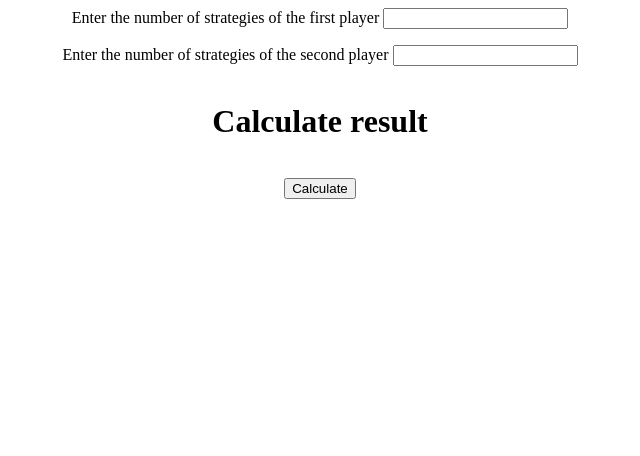
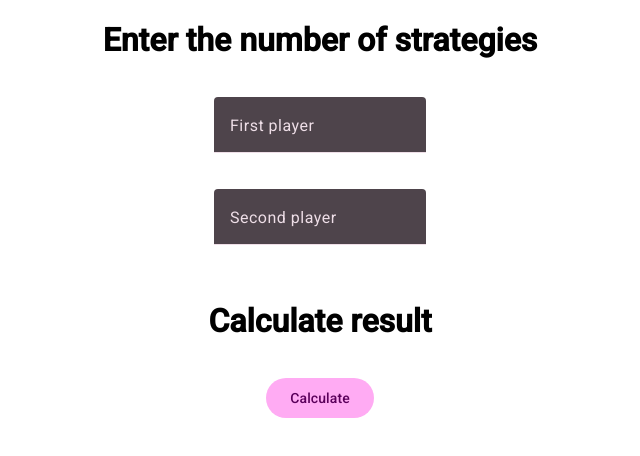
Before and after one commit to Qyea/approximate-method, an Angular app: page / in a window 1280 px wide. Shown: the top 456 px of the page, without its empty margins (320-960 px from the left). Built offline with nearby package versions, Linux system fonts and the light colour scheme.

Commit message:
Enabling the Material-UI

```diff
--- a/angular.json
+++ b/angular.json
@@ -25,7 +25,10 @@
             "tsConfig": "tsconfig.app.json",
             "inlineStyleLanguage": "scss",
             "assets": ["src/favicon.ico", "src/assets"],
-            "styles": ["src/styles.scss"],
+            "styles": [
+              "@angular/material/prebuilt-themes/magenta-violet.css",
+              "src/styles.scss"
+            ],
             "scripts": []
           },
           "configurations": {
@@ -77,7 +80,10 @@
             "tsConfig": "tsconfig.spec.json",
             "inlineStyleLanguage": "scss",
             "assets": ["src/favicon.ico", "src/assets"],
-            "styles": ["src/styles.scss"],
+            "styles": [
+              "@angular/material/prebuilt-themes/magenta-violet.css",
+              "src/styles.scss"
+            ],
             "scripts": []
           }
         }
--- a/src/app/app.component.html
+++ b/src/app/app.component.html
@@ -1,11 +1,12 @@
 <main class="app-wrapper">
+  <h1>Enter the number of strategies</h1>
   <app-dimension-input
     [(value)]="rows"
-    label="Enter the number of strategies of the first player"
+    label="First player"
   ></app-dimension-input>
   <app-dimension-input
     [(value)]="columns"
-    label="Enter the number of strategies of the second player"
+    label="Second player"
   ></app-dimension-input>
 
   @if(rows && columns){
@@ -13,7 +14,12 @@
   }
 
   <h1>Calculate result</h1>
-  <button (click)="getResult()">Calculate</button>
+  <button
+    class="app-button"
+    mat-flat-button
+    color="primary"
+    (click)="getResult()"
+  >
+    Calculate
+  </button>
 </main>
-
-<router-outlet />
--- a/src/app/app.component.scss
+++ b/src/app/app.component.scss
@@ -5,3 +5,7 @@
   align-items: center;
   gap: 1rem;
 }
+
+.app-button {
+  background-color: aqua;
+}
--- a/src/app/app.component.ts
+++ b/src/app/app.component.ts
@@ -1,13 +1,12 @@
 import { Component, inject } from '@angular/core';
-import { RouterOutlet } from '@angular/router';
 import { MatrixTableComponent } from './common-ui/matrix-table/matrix-table.component';
 import { DimensionInputComponent } from './common-ui/dimension-input/dimension-input.component';
 import { MatrixCalculatorService } from './data/services/matrix-calculator.service';
+import { MatButtonModule } from '@angular/material/button';
 
 @Component({
   selector: 'app-root',
-  standalone: true,
-  imports: [RouterOutlet, MatrixTableComponent, DimensionInputComponent],
+  imports: [MatrixTableComponent, DimensionInputComponent, MatButtonModule],
   templateUrl: './app.component.html',
   styleUrl: './app.component.scss',
 })
--- a/src/app/app.config.ts
+++ b/src/app/app.config.ts
@@ -2,7 +2,8 @@ import { ApplicationConfig } from '@angular/core';
 import { provideRouter } from '@angular/router';
 
 import { routes } from './app.routes';
+import { provideAnimationsAsync } from '@angular/platform-browser/animations/async';
 
 export const appConfig: ApplicationConfig = {
-  providers: [provideRouter(routes)]
+  providers: [provideRouter(routes), provideAnimationsAsync()]
 };
--- a/src/app/common-ui/dimension-input/dimension-input.component.html
+++ b/src/app/common-ui/dimension-input/dimension-input.component.html
@@ -1,6 +1,17 @@
 <div>
-  <label>
+  <form class="example-form">
+    <mat-form-field class="example-full-width">
+      <mat-label> {{ label }}</mat-label>
+      <input
+        matInput
+        type="number"
+        [value]="value"
+        (input)="onInputChange($event)"
+      />
+    </mat-form-field>
+  </form>
+  <!-- <label>
     {{ label }}
     <input type="text" [value]="value" (input)="onInputChange($event)" />
-  </label>
+  </label> -->
 </div>
--- a/src/app/common-ui/dimension-input/dimension-input.component.ts
+++ b/src/app/common-ui/dimension-input/dimension-input.component.ts
@@ -1,22 +1,23 @@
 import { Component, EventEmitter, Input, Output } from '@angular/core';
-import { CommonModule } from '@angular/common';
 import { FormsModule } from '@angular/forms';
+import { MatInputModule } from '@angular/material/input';
+import { MatFormFieldModule } from '@angular/material/form-field';
 
 @Component({
   selector: 'app-dimension-input',
+  imports: [FormsModule, MatFormFieldModule, MatInputModule],
   standalone: true,
-  imports: [FormsModule],
   templateUrl: './dimension-input.component.html',
   styleUrl: './dimension-input.component.scss',
 })
 export class DimensionInputComponent {
   @Input() label: string = '';
   @Input() value: number | null = null;
-  @Output() valueChange = new EventEmitter<string>();
+  @Output() valueChange = new EventEmitter<number>();
   onInputChange(event: Event): void {
     const inputElement = event.target as HTMLInputElement;
-    const newValue = inputElement.value;
-    this.value = Number(newValue);
+    const newValue = Number(inputElement.value);
+    this.value = newValue;
     this.valueChange.emit(newValue);
   }
 }
--- a/src/app/common-ui/matrix-table/matrix-table.component.html
+++ b/src/app/common-ui/matrix-table/matrix-table.component.html
@@ -1,10 +1,19 @@
-<h2>Enter clean player strategies</h2>
-<table border="1">
-  @for (row of getRows(); track $index) {
-  <tr>
-    @for (column of getColumns(); track $index) {
-    <td><input [value]="matrix" /></td>
+<div>
+  <h2>Enter clean player strategies</h2>
+  <table mat-table [dataSource]="dataSource" class="mat-elevation-z8">
+    @for (column of getColumns(); track $index; let colIndex = $index) {
+    <ng-container matColumnDef="col{{ colIndex }}">
+      <th mat-header-cell *matHeaderCellDef>A{{ colIndex }}</th>
+      <td mat-cell *matCellDef="let element; let rowIndex = index">
+        <input matInput [(ngModel)]="matrix[rowIndex][colIndex]" />
+      </td>
+      <!-- <mat-header-cell *matHeaderCellDef> Index </mat-header-cell>
+      <mat-cell *matCellDef="let element; let i = index">{{ i }}</mat-cell> -->
+    </ng-container>
     }
-  </tr>
-  }
-</table>
+
+    <tr mat-header-row *matHeaderRowDef="displayedColumns"></tr>
+    <tr mat-row *matRowDef="let row; columns: displayedColumns"></tr>
+  </table>
+  <p>{{ matrix }}</p>
+</div>
--- a/src/app/common-ui/matrix-table/matrix-table.component.ts
+++ b/src/app/common-ui/matrix-table/matrix-table.component.ts
@@ -1,9 +1,32 @@
-import { Component, Input } from '@angular/core';
+import {
+  Component,
+  EventEmitter,
+  Input,
+  Output,
+  SimpleChanges,
+} from '@angular/core';
+import { FormsModule } from '@angular/forms';
+import { NgModule } from '@angular/core';
+
+import { MatTableModule } from '@angular/material/table';
+import { MatInputModule } from '@angular/material/input';
+
+export interface PeriodicElement {
+  name: string;
+  position: number;
+  weight: number;
+  symbol: string;
+}
+
+const ELEMENT_DATA: PeriodicElement[] = [
+  { position: 1, name: 'Hydrogen', weight: 1.0079, symbol: 'H' },
+  { position: 2, name: 'Helium', weight: 4.0026, symbol: 'He' },
+];
 
 @Component({
   selector: 'app-matrix-table',
   standalone: true,
-  imports: [],
+  imports: [MatTableModule, MatInputModule, FormsModule],
   templateUrl: './matrix-table.component.html',
   styleUrl: './matrix-table.component.scss',
 })
@@ -12,6 +35,10 @@ export class MatrixTableComponent {
   @Input() rows: number = 0;
   @Input() columns: number = 0;
 
+  displayedColumns: string[] = [];
+
+  dataSource = ELEMENT_DATA;
+
   getRows(): number[] {
     return Array.from({ length: this.rows }, (_, i) => i);
   }
@@ -19,4 +46,24 @@ export class MatrixTableComponent {
   getColumns(): number[] {
     return Array.from({ length: this.columns }, (_, i) => i);
   }
+
+  ngOnChanges(changes: SimpleChanges) {
+    if (changes['rows'] || changes['columns']) {
+      this.initializeMatrix();
+    }
+  }
+
+  initializeMatrix() {
+    this.matrix = Array.from({ length: this.rows }, () =>
+      Array(this.columns).fill(0)
+    );
+
+    for (let i = 0; i < this.rows; i++) {
+      for (let j = 0; j < this.columns; j++) {
+        this.matrix[i][j] = 0;
+      }
+    }
+
+    this.displayedColumns = this.getColumns().map((_, index) => 'col' + index);
+  }
 }
--- a/src/index.html
+++ b/src/index.html
@@ -6,8 +6,10 @@
   <base href="/">
   <meta name="viewport" content="width=device-width, initial-scale=1">
   <link rel="icon" type="image/x-icon" href="favicon.ico">
+  <link href="https://fonts.googleapis.com/css2?family=Roboto:wght@300;400;500&display=swap" rel="stylesheet">
+  <link href="https://fonts.googleapis.com/icon?family=Material+Icons" rel="stylesheet">
 </head>
-<body>
+<body class="mat-typography">
   <app-root></app-root>
 </body>
 </html>
--- a/src/styles.scss
+++ b/src/styles.scss
@@ -1 +1,4 @@
 /* You can add global styles to this file, and also import other style files */
+
+html, body { height: 100%; }
+body { margin: 0; font-family: Roboto, "Helvetica Neue", sans-serif; }
```
Also changed, not shown: package.json (+15 -13 lines), 1 other file (tests, documents, lock files or other folders).
